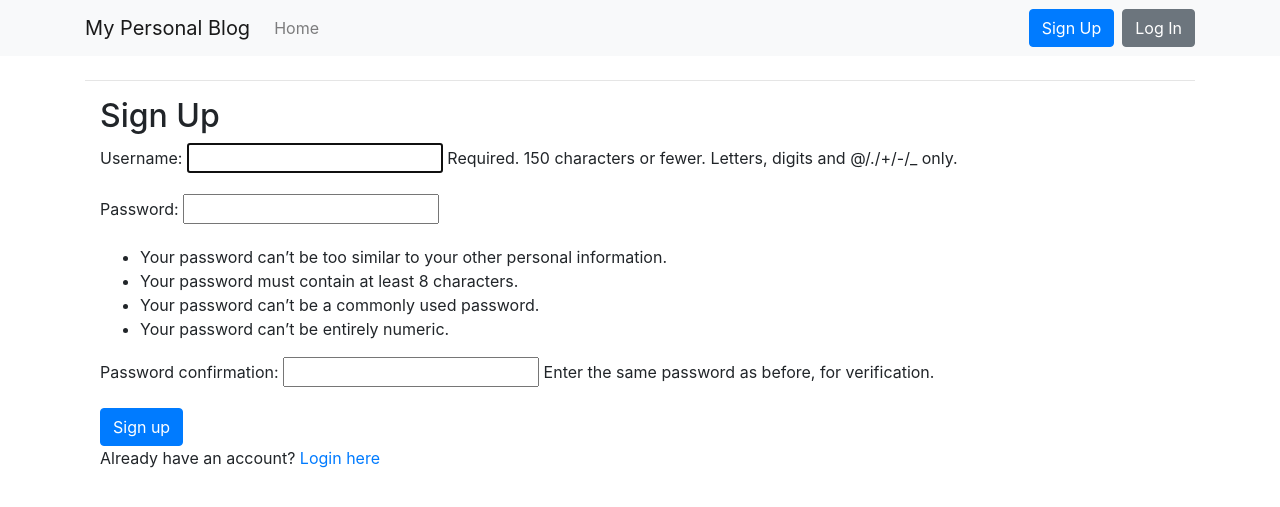
After one commit to Tina-lab/Blogs, a Django app: page /signup/ in a window 1280 px wide. The commit adds this page. Shown: the top 507 px of the page. Run offline with Django 5.2, Linux system fonts and the light colour scheme; some libraries are stand-ins or nearby versions.

Commit message:
adding login/signup/logout functionalities.

```diff
--- /dev/null
+++ b/blog/templates/blog/signup.html
@@ -0,0 +1,13 @@
+{% extends 'base.html' %}
+
+{% block page_content %}
+<div class="container">
+    <h2>Sign Up</h2>
+    <form method="post">
+        {% csrf_token %}
+        {{ form.as_p }}
+        <button type="submit" class="btn btn-primary">Sign up</button>
+    </form>
+    <p>Already have an account? <a href="{% url 'login' %}">Login here</a></p>
+</div>
+{% endblock %}
--- a/blog/urls.py
+++ b/blog/urls.py
@@ -5,4 +5,5 @@ urlpatterns = [
     path("", views.blog_index, name="blog_index"),
     path("post/<int:pk>/", views.blog_detail, name="blog_detail"),
     path("category/<category>/", views.blog_category, name="blog_category"),
+    # path('signup/', views.signup, name='signup'),
 ]
--- a/blog/views.py
+++ b/blog/views.py
@@ -1,7 +1,24 @@
 from django.http import HttpResponseRedirect
-from django.shortcuts import render
+from django.shortcuts import render, redirect
 from blog.models import Post, Comment
 from blog.forms import CommentForm
+from django.contrib.auth.forms import UserCreationForm
+from django.contrib.auth import login, authenticate
+
+
+def signup(request):
+    if request.method == 'POST':
+        form = UserCreationForm(request.POST)
+        if form.is_valid():
+            user = form.save()
+            username = form.cleaned_data.get('username')
+            raw_password = form.cleaned_data.get('password1')
+            user = authenticate(username=username, password=raw_password)
+            login(request, user)
+            return redirect('blog_index')  # Adjust the redirect URL as needed
+    else:
+        form = UserCreationForm()
+    return render(request, 'blog/signup.html', {'form': form})
 
 
 def blog_index(request):
--- a/personal_blog/settings.py
+++ b/personal_blog/settings.py
@@ -130,3 +130,4 @@ MEDIA_URL = '/media/'
 MEDIA_ROOT = os.path.join(BASE_DIR, 'media')
 
 STATIC_URL = '/static/'
+LOGIN_REDIRECT_URL = 'blog_index'
--- a/personal_blog/urls.py
+++ b/personal_blog/urls.py
@@ -19,9 +19,14 @@ from django.urls import path, include
 
 from django.conf import settings
 from django.conf.urls.static import static
+from django.contrib.auth import views as auth_views
+from blog import views as blog_views
 
 
 urlpatterns = [
     path('admin/', admin.site.urls),
     path("", include("blog.urls")),
+    path('login/', auth_views.LoginView.as_view(), name='login'),
+    path('logout/', auth_views.LogoutView.as_view(next_page='blog_index'), name='logout'),
+    path('signup/', blog_views.signup, name='signup'),
 ] + static(settings.MEDIA_URL, document_root=settings.MEDIA_ROOT)
--- a/templates/base.html
+++ b/templates/base.html
@@ -8,12 +8,35 @@
     <link rel="stylesheet" href="https://stackpath.bootstrapcdn.com/bootstrap/4.3.1/css/bootstrap.min.css">
 </head>
 <body>
-    <div class="container text-center my-4">
-    <h1>My Personal Blog</h1>
-    <a href="{% url "blog_index" %}">Home</a>
+    <nav class="navbar navbar-expand-lg navbar-light bg-light">
+        <div class="container">
+            <a class="navbar-brand" href="{% url 'blog_index' %}">My Personal Blog</a>
+            <div class="collapse navbar-collapse">
+                <ul class="navbar-nav mr-auto">
+                    <li class="nav-item">
+                        <a class="nav-link" href="{% url 'blog_index' %}">Home</a>
+                    </li>
+                </ul>
+                <div class="navbar-nav">
+                    {% if user.is_authenticated %}
+                        <span class="navbar-text mr-3">Hello, {{ user.username }}</span>
+                        <!-- Logout Form -->
+                        <form action="{% url 'logout' %}" method="post" class="form-inline">
+                            {% csrf_token %}
+                            <button type="submit" class="btn btn-primary">Log Out</button>
+                        </form>
+                    {% else %}
+                        <a href="{% url 'signup' %}" class="btn btn-primary mr-2">Sign Up</a>
+                        <a href="{% url 'login' %}" class="btn btn-secondary">Log In</a>
+                    {% endif %}
+                </div>
+            </div>
+        </div>
+    </nav>
+    <div class="container mt-4">
         <hr>
+        {% block page_title %}{% endblock page_title %}
+        {% block page_content %}{% endblock page_content %}
     </div>
-    {% block page_title %}{% endblock page_title%}
-    {%block page_content %}{% endblock page_content %}
 </body>
 </html>
```
Also changed, not shown: blog/forms.py (+8 -0 lines), blog/templates/registration/login.html (added, +13 -0 lines). Lines whose indentation alone changed are shown as unchanged.
